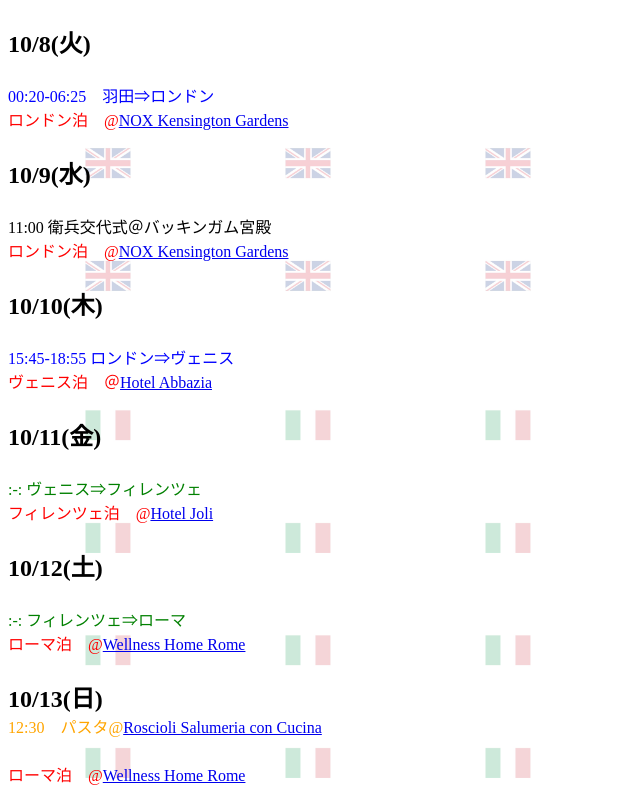
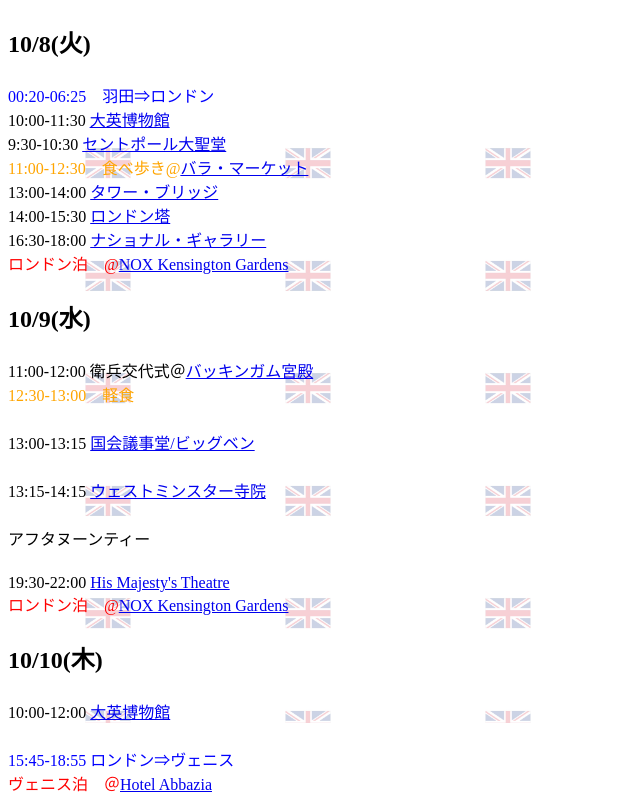
Before and after one commit to Tanaka-jjj/honeymoon, a plain HTML site: page index.html in a window 1280 px wide. Shown: the top 800 px of the page, without its empty margins (0-640 px from the left). Drawn offline with Linux system fonts and the light colour scheme.

Commit message:
Update index.html

```diff
--- a/index.html
+++ b/index.html
@@ -11,14 +11,31 @@
 　<h2>10/8(火)</h2>
 　<p class="pf">00:20-06:25　羽田⇒ロンドン</p>
 <div class="GBR">
+  <p>10:00-11:30 <a href="https://maps.app.goo.gl/oLDp5aS66psA5Wzb9">大英博物館</a></p>
+
+  <p>9:30-10:30 <a href="https://maps.app.goo.gl/jELLeQRraag32PsH9">セントポール大聖堂</a></p>
+  <p class="pm">11:00-12:30　食べ歩き@<a href="https://maps.app.goo.gl/Lm9mP8Mb8fgVHX76A">バラ・マーケット</a></p>
+  <p>13:00-14:00 <a href="https://maps.app.goo.gl/zmHV2EcWGoV3ybkc6">タワー・ブリッジ</a></p>
+  <p>14:00-15:30 <a href="https://maps.app.goo.gl/zmHV2EcWGoV3ybkc6">ロンドン塔</a></p>
+  <p>16:30-18:00 <a href="https://maps.app.goo.gl/181T8LXvV8aQmZ6Q9">ナショナル・ギャラリー</a></p>
+
+
   <p class="ph">ロンドン泊　@<a href="https://maps.app.goo.gl/Yf2PVxqavHHivo2UA">NOX Kensington Gardens</a></p>
 
 　<h2>10/9(水)</h2>
-　<p>11:00 衛兵交代式＠バッキンガム宮殿</p>
+　<p>11:00-12:00 衛兵交代式＠<a href="https://maps.app.goo.gl/dxmGBDRBhTHoGyuX8">バッキンガム宮殿</a></p>
+  <p class="pm">12:30-13:00　軽食</a></p>
+
+　<p>13:00-13:15 <a href="https://maps.app.goo.gl/E3FvM2PkMHjnecKT9">国会議事堂/ビッグベン</a></p>
+　<p>13:15-14:15 <a href="https://maps.app.goo.gl/BPVPfKntXUbN4i4K8">ウェストミンスター寺院</a></p>
+　<p> アフタヌーンティー</p>
+　<p>19:30-22:00 <a href="https://maps.app.goo.gl/cm8HzEv7RAcemDJm8">His Majesty's Theatre</a></p>
 
   <p class="ph">ロンドン泊　@<a href="https://maps.app.goo.gl/Yf2PVxqavHHivo2UA">NOX Kensington Gardens</a></p>
 
 　<h2>10/10(木)</h2>
+　<p>10:00-12:00 <a href="https://maps.app.goo.gl/YcCDkDzRBjrW56qy7">大英博物館</a></p>
+
 </div>
 
 　<p class="pf">15:45-18:55 ロンドン⇒ヴェニス</p>
@@ -41,6 +58,8 @@
 　<p class="ph">ローマ泊　@<a href="https://maps.app.goo.gl/WTtjnj5hVYbP3Tnx7">Wellness Home Rome</a></p>
 
 　<h2>10/14(月)</h2>
+　<p>11:00 <a href="https://g.co/kgs/6D1CHCb">ヴァチカン美術館・システィーナ礼拝堂</a></p>
+
 　<p class="ph">ローマ泊　@<a href="https://maps.app.goo.gl/5pncc9b5KwKvhHGb7">B&B Hotel Roma Fiumicino Aeroporto Fiera 1</a></p>
 </div>
 
```
